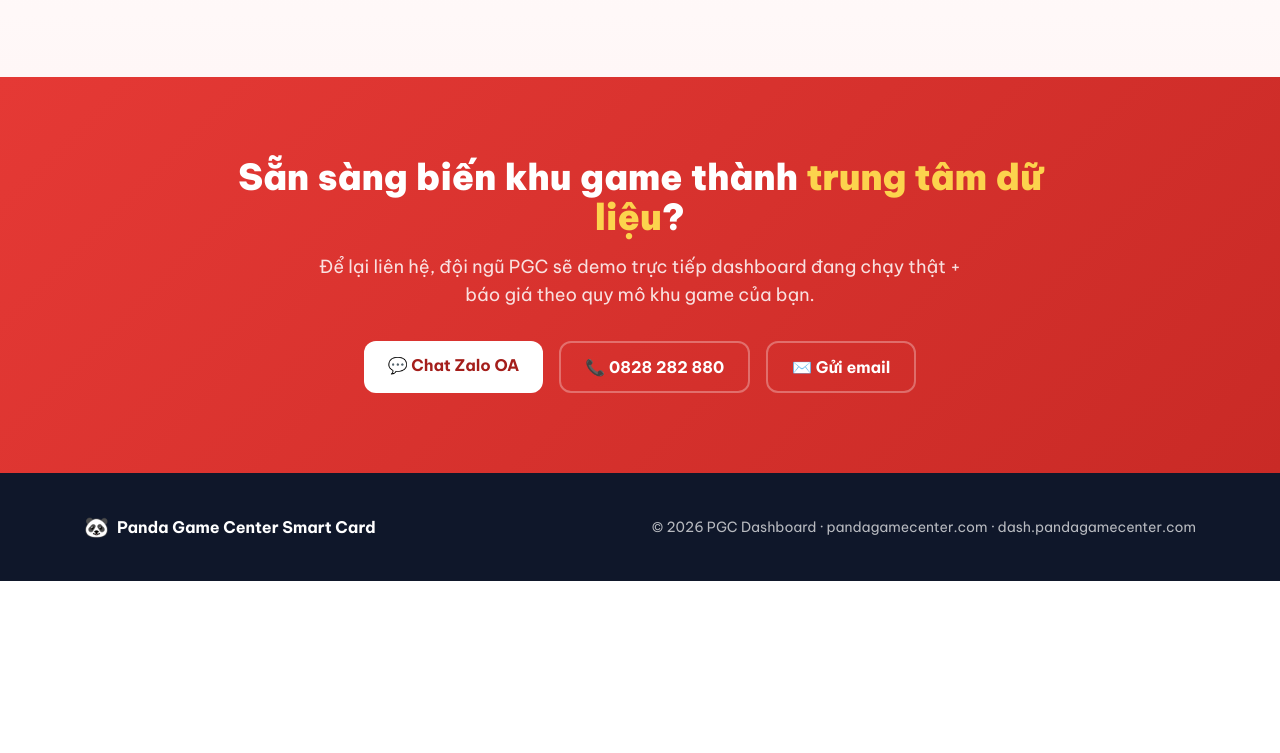
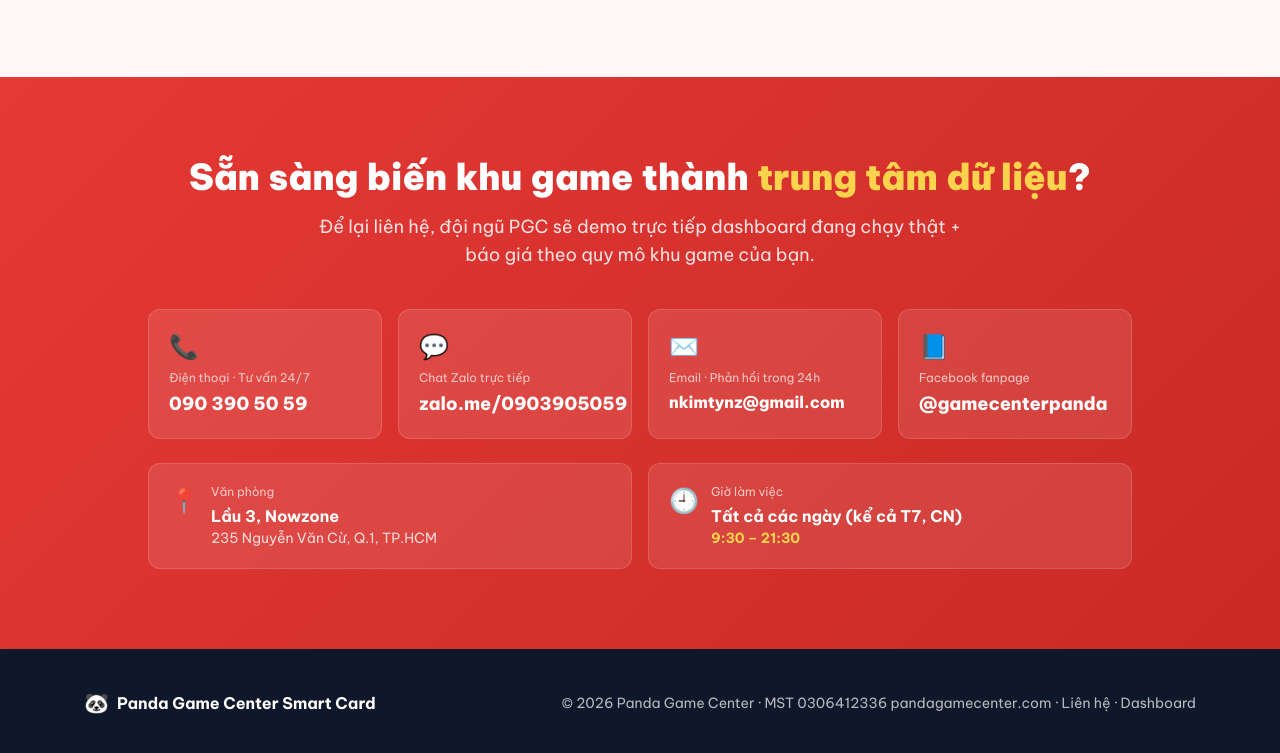
Before and after one commit to caochitam/caochitam.github.io, a plain HTML site: page panda-dashboard/index.html in a window 1280 px wide. Shown: the part 6248-7001 px from the top of the page. Before the commit the page ends 6829 px from the top, so only its background shows below. Drawn offline with nearby package versions, Linux system fonts and the light colour scheme.

Commit message:
panda-dashboard: real contact info from pandagamecenter.com/lien-he

```diff
--- a/panda-dashboard/index.html
+++ b/panda-dashboard/index.html
@@ -377,17 +377,57 @@ tailwind.config = {
   </div>
 </section>
 
-<!-- ╔═══════════ CTA ═══════════ -->
+<!-- ╔═══════════ CTA + Contact ═══════════ -->
 <section id="contact" class="grad-cta text-white py-20">
-  <div class="max-w-4xl mx-auto px-5 text-center">
-    <h2 class="text-3xl md:text-4xl font-black">Sẵn sàng biến khu game thành <span class="text-sun-300">trung tâm dữ liệu</span>?</h2>
-    <p class="mt-4 text-lg text-white/85 max-w-2xl mx-auto">
-      Để lại liên hệ, đội ngũ PGC sẽ demo trực tiếp dashboard đang chạy thật + báo giá theo quy mô khu game của bạn.
-    </p>
-    <div class="mt-8 flex flex-wrap gap-4 justify-center">
-      <a href="https://zalo.me/0828282880" target="_blank" rel="noopener" class="px-6 py-3 bg-white text-panda-700 font-bold rounded-xl hover:bg-sun-300 transition">💬 Chat Zalo OA</a>
-      <a href="tel:+84828282880" class="px-6 py-3 border-2 border-white/30 text-white font-bold rounded-xl hover:border-white/60 transition">📞 0828 282 880</a>
-      <a href="mailto:caochitam@gmail.com" class="px-6 py-3 border-2 border-white/30 text-white font-bold rounded-xl hover:border-white/60 transition">✉️ Gửi email</a>
+  <div class="max-w-5xl mx-auto px-5">
+    <div class="text-center">
+      <h2 class="text-3xl md:text-4xl font-black">Sẵn sàng biến khu game thành <span class="text-sun-300">trung tâm dữ liệu</span>?</h2>
+      <p class="mt-4 text-lg text-white/85 max-w-2xl mx-auto">
+        Để lại liên hệ, đội ngũ PGC sẽ demo trực tiếp dashboard đang chạy thật + báo giá theo quy mô khu game của bạn.
+      </p>
+    </div>
+
+    <div class="mt-10 grid md:grid-cols-2 lg:grid-cols-4 gap-4">
+      <a href="tel:+84903905059" class="group bg-white/10 hover:bg-white/15 border border-white/15 rounded-xl p-5 transition">
+        <div class="text-2xl mb-2">📞</div>
+        <div class="text-xs text-white/70 mb-1">Điện thoại · Tư vấn 24/7</div>
+        <div class="font-extrabold text-lg group-hover:text-sun-300">090 390 50 59</div>
+      </a>
+      <a href="https://zalo.me/0903905059" target="_blank" rel="noopener" class="group bg-white/10 hover:bg-white/15 border border-white/15 rounded-xl p-5 transition">
+        <div class="text-2xl mb-2">💬</div>
+        <div class="text-xs text-white/70 mb-1">Chat Zalo trực tiếp</div>
+        <div class="font-extrabold text-lg group-hover:text-sun-300">zalo.me/0903905059</div>
+      </a>
+      <a href="mailto:nkimtynz@gmail.com" class="group bg-white/10 hover:bg-white/15 border border-white/15 rounded-xl p-5 transition">
+        <div class="text-2xl mb-2">✉️</div>
+        <div class="text-xs text-white/70 mb-1">Email · Phản hồi trong 24h</div>
+        <div class="font-extrabold text-base group-hover:text-sun-300 break-all">nkimtynz@gmail.com</div>
+      </a>
+      <a href="https://facebook.com/gamecenterpanda" target="_blank" rel="noopener" class="group bg-white/10 hover:bg-white/15 border border-white/15 rounded-xl p-5 transition">
+        <div class="text-2xl mb-2">📘</div>
+        <div class="text-xs text-white/70 mb-1">Facebook fanpage</div>
+        <div class="font-extrabold text-lg group-hover:text-sun-300">@gamecenterpanda</div>
+      </a>
+    </div>
+
+    <div class="mt-6 grid md:grid-cols-2 gap-4">
+      <a href="https://maps.google.com/?q=235+Nguyen+Van+Cu+Q1+TPHCM" target="_blank" rel="noopener"
+         class="bg-white/10 hover:bg-white/15 border border-white/15 rounded-xl p-5 transition flex items-start gap-3">
+        <div class="text-2xl">📍</div>
+        <div>
+          <div class="text-xs text-white/70 mb-1">Văn phòng</div>
+          <div class="font-bold">Lầu 3, Nowzone</div>
+          <div class="text-sm text-white/80">235 Nguyễn Văn Cừ, Q.1, TP.HCM</div>
+        </div>
+      </a>
+      <div class="bg-white/10 border border-white/15 rounded-xl p-5 flex items-start gap-3">
+        <div class="text-2xl">🕘</div>
+        <div>
+          <div class="text-xs text-white/70 mb-1">Giờ làm việc</div>
+          <div class="font-bold">Tất cả các ngày (kể cả T7, CN)</div>
+          <div class="text-sm text-sun-300 font-bold tabular-nums">9:30 – 21:30</div>
+        </div>
+      </div>
     </div>
   </div>
 </section>
@@ -398,10 +438,11 @@ tailwind.config = {
     <div class="flex items-center gap-2 text-white font-bold">
       <span class="text-xl">🐼</span> Panda Game Center Smart Card
     </div>
-    <div class="text-sm">
-      © 2026 PGC Dashboard ·
+    <div class="text-sm text-center md:text-right">
+      © 2026 Panda Game Center · MST 0306412336<br class="md:hidden" />
       <a href="https://pandagamecenter.com" class="hover:text-sun-300">pandagamecenter.com</a> ·
-      <a href="https://dash.pandagamecenter.com" class="hover:text-sun-300">dash.pandagamecenter.com</a>
+      <a href="https://pandagamecenter.com/lien-he/" class="hover:text-sun-300">Liên hệ</a> ·
+      <a href="https://dash.pandagamecenter.com" class="hover:text-sun-300">Dashboard</a>
     </div>
   </div>
 </footer>
```
